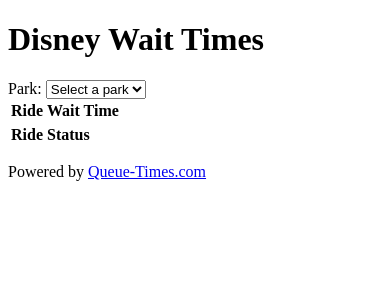
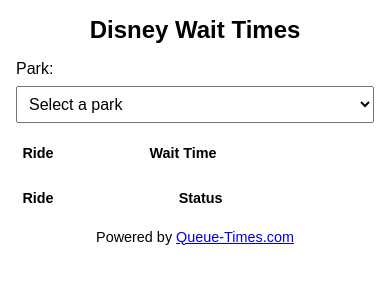
Before and after one commit to gravitylens/DisneyWaits, a plain HTML site: page disneywaits/index.html in a window 390 px wide. Drawn offline with Linux system fonts and the light colour scheme; no server answers.

Commit message:
Optimize webpage for mobile

```diff
--- a/disneywaits/index.html
+++ b/disneywaits/index.html
@@ -2,7 +2,66 @@
 <html>
 <head>
   <meta charset="utf-8" />
+  <meta name="viewport" content="width=device-width, initial-scale=1" />
   <title>Disney Wait Times</title>
+  <style>
+    body {
+      font-family: Arial, sans-serif;
+      margin: 0;
+      padding: 1rem;
+    }
+
+    h1 {
+      text-align: center;
+      font-size: 1.5rem;
+      margin-top: 0;
+    }
+
+    label,
+    select {
+      width: 100%;
+      font-size: 1rem;
+    }
+
+    select {
+      padding: 0.5rem;
+      margin: 0.5rem 0 1rem;
+    }
+
+    .table-container {
+      overflow-x: auto;
+      margin-bottom: 1rem;
+    }
+
+    table {
+      width: 100%;
+      border-collapse: collapse;
+    }
+
+    th,
+    td {
+      padding: 0.5rem;
+      text-align: left;
+    }
+
+    tbody tr:nth-child(odd) {
+      background: #f2f2f2;
+    }
+
+    footer {
+      text-align: center;
+      font-size: 0.9rem;
+      margin-top: 1rem;
+    }
+
+    @media (max-width: 480px) {
+      th,
+      td {
+        font-size: 0.9rem;
+        padding: 0.4rem;
+      }
+    }
+  </style>
 </head>
 <body>
   <h1>Disney Wait Times</h1>
@@ -10,19 +69,23 @@
   <select id="park-select">
     <option value="">Select a park</option>
   </select>
+  <div class="table-container">
     <table id="rides-table">
       <thead>
         <tr><th>Ride</th><th>Wait Time</th></tr>
       </thead>
       <tbody></tbody>
     </table>
+  </div>
+  <div class="table-container">
     <table id="closed-rides-table">
       <thead>
         <tr><th>Ride</th><th>Status</th></tr>
       </thead>
       <tbody></tbody>
     </table>
-  <p>Powered by <a href="https://queue-times.com/">Queue-Times.com</a></p>
+  </div>
+  <footer>Powered by <a href="https://queue-times.com/">Queue-Times.com</a></footer>
   <script>
     async function loadParks() {
       const response = await fetch('/parks');
```
Lines whose indentation alone changed are shown as unchanged.
